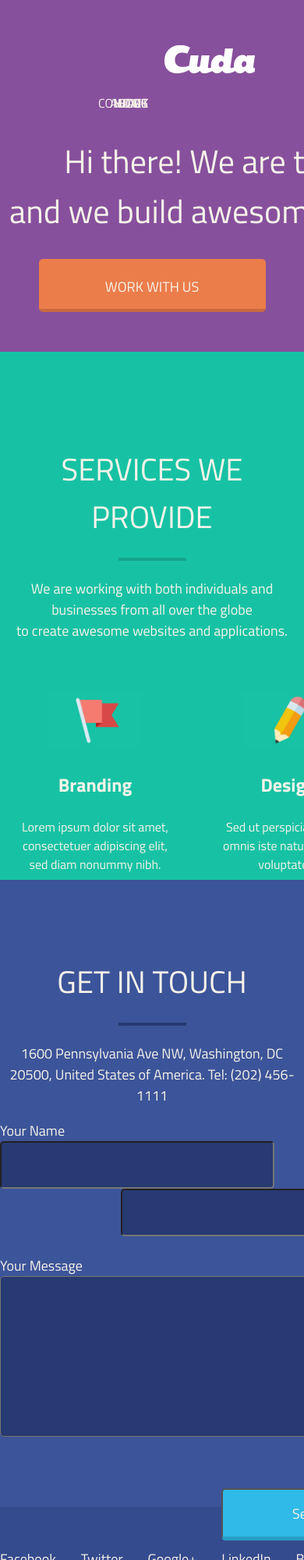
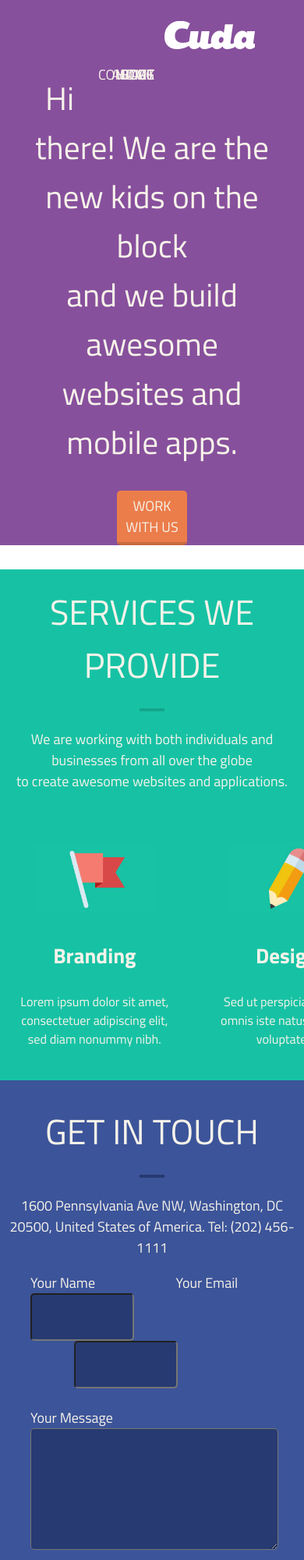
Before and after one commit to cristianfelipe94/ExamenWeb, a plain HTML site: page index.html in a window 390 px wide. Shown: the top 2000 px of the page at 78% size. Drawn offline with Linux system fonts and the light colour scheme.

Commit message:
Agrego medidas liquidas a elementos para hacerlos responsive.

```diff
--- a/sass/Content/_content.scss
+++ b/sass/Content/_content.scss
@@ -22,19 +22,19 @@ html {
 .firstBlock {
     background-color: #87509c;
     width: 100vw;
-    height: 451px;
+    height: 100%;
 }
 
 .navBarRow {
-    margin: 0 210px 73.5px;
-    font-size: 16px;
-    padding-top: 58px;
+    margin: 0 210px 6.12%;
+    font-size: 1em;
+    padding-top: 7%;
 }
 
 .navMainBar {
     float: right;
     margin: 12px;
-    padding: 8px;
+    padding: 1%;
     text-transform: uppercase;
     transition: background-color 0.8s, border-radius 0.5s;
     cursor: pointer;
@@ -45,9 +45,9 @@ html {
 }
 
 .welcomeBanner {
-    width: 907px;
-    margin: 30.5px auto;
-    font-size: 42.16px;
+    width: 80%;
+    margin: 6% auto;
+    font-size: 2.3em;
 }
 
 .welcomeText {
@@ -56,8 +56,7 @@ html {
 }
 
 .workWithUsBtn {
-    width: 291px;
-    height: 64px;
+    width: 23%;
     margin: 30.5px auto;
     text-align: center;
     border-bottom: 4px solid #c86a40;
@@ -71,7 +70,7 @@ html {
 }
 
 .workWithUsBtn p {
-    padding: 22px 72px;
+    padding: 7%;
     margin: 0;
     text-transform: uppercase;
 }
@@ -80,16 +79,15 @@ html {
 //////////////////////
 .secondBlock {
     background-color: #17c2a4;
-    height: 677px;
     width: 100vw;
 }
 
 .secondBlockTitle {
     margin: 0 auto;
-    font-size: 40px;
+    font-size: 2.5em;
     text-align: center;
     text-transform: uppercase;
-    padding-top: 120px;
+    padding-top: 5.2%;
 }
 
 .secondBlockTitle p {
@@ -98,7 +96,7 @@ html {
 
 .breakLineOne {
     background-color: #14a58c;
-    width: 87px;
+    width: 8%;
     height: 4px;
     margin: 22px auto;
 }
@@ -121,37 +119,36 @@ html {
 
 .iconsBanner {
     display: inline-block;
-    width: 194px;
+    width: 19.5%;
     margin: 25px;
     text-align: center;
 }
 
 .iconsBanner p {
-    font-size: 16px;
+    font-size: 0.9em;
 }
 
 .iconsBanner h3 {
-    font-size: 24px;
+    font-size: 1.5em;
 }
 
 .iconsItself {
-    width: 120px;
+    width: 80%;
 }
 
 //Third Block Styles.
 /////////////////////
 .thirdBlock {
     background-color: #3c5499;
-    height: 804px;
     width: 100vw;
 }
 
 .thirdBlockTitle {
     margin: 0 auto;
-    font-size: 40px;
+    font-size: 2.5em;
     text-align: center;
     text-transform: uppercase;
-    padding-top: 100px;
+    padding-top: 7.98%;
 }
 
 .thirdBlockTitle p {
@@ -160,13 +157,13 @@ html {
 
 .breakLineTwo {
     background-color: #273a71;
-    width: 87px;
+    width: 8%;
     height: 4px;
     margin: 22px auto;
 }
 
 .addressText {
-    font-size: 18px;
+    font-size: 1em;
     text-align: center;
     margin: 0 auto;
 }
@@ -174,7 +171,7 @@ html {
 //Form Block.
 /////////////
 .formBlock {
-    width: 860px;
+    width: 80%;
     margin: 0 auto;
 }
 
@@ -212,7 +209,7 @@ html {
 
 #message {
     width: 100%;
-    height: 200px;
+    height: 30%;
 }
 
 .messageBtnWrapper {
@@ -220,13 +217,13 @@ html {
 }
 
 .sendMessageBtn {
-    width: 292px;
+    width: 29%;
     height: 67px;
     background-color: #30bae7;
     border-bottom: 5px solid #299ec5;
     margin: 59px auto;
     color: #f7f3ea;
-    font-size: 18px;
+    font-size: 1em;
     font-family: 'Titillium Web', sans-serif;
     cursor: pointer;
     transition: background-color 0.8s;
```
Also changed, not shown: index.html (+1 -0 lines), css/style.css, 5 other files.
